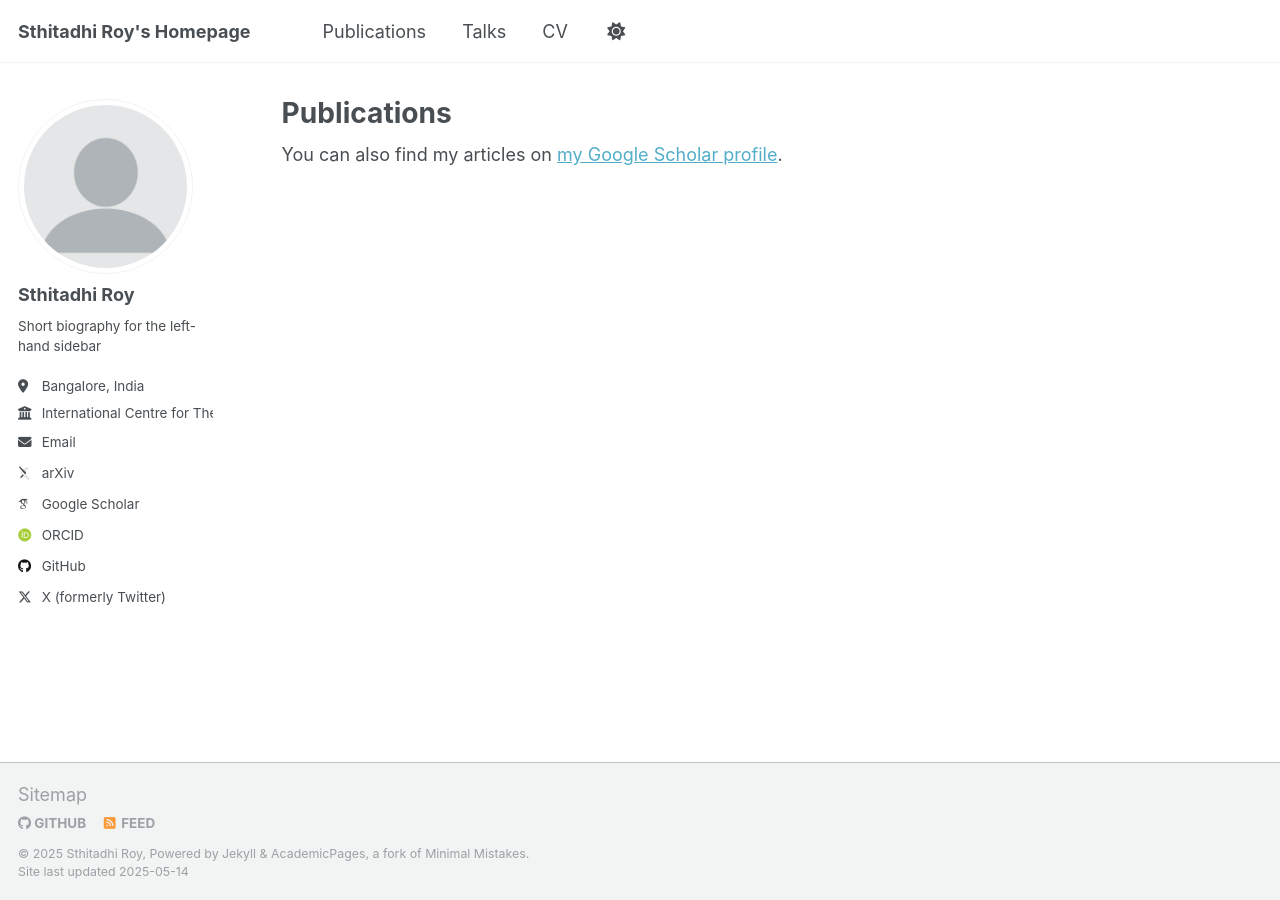
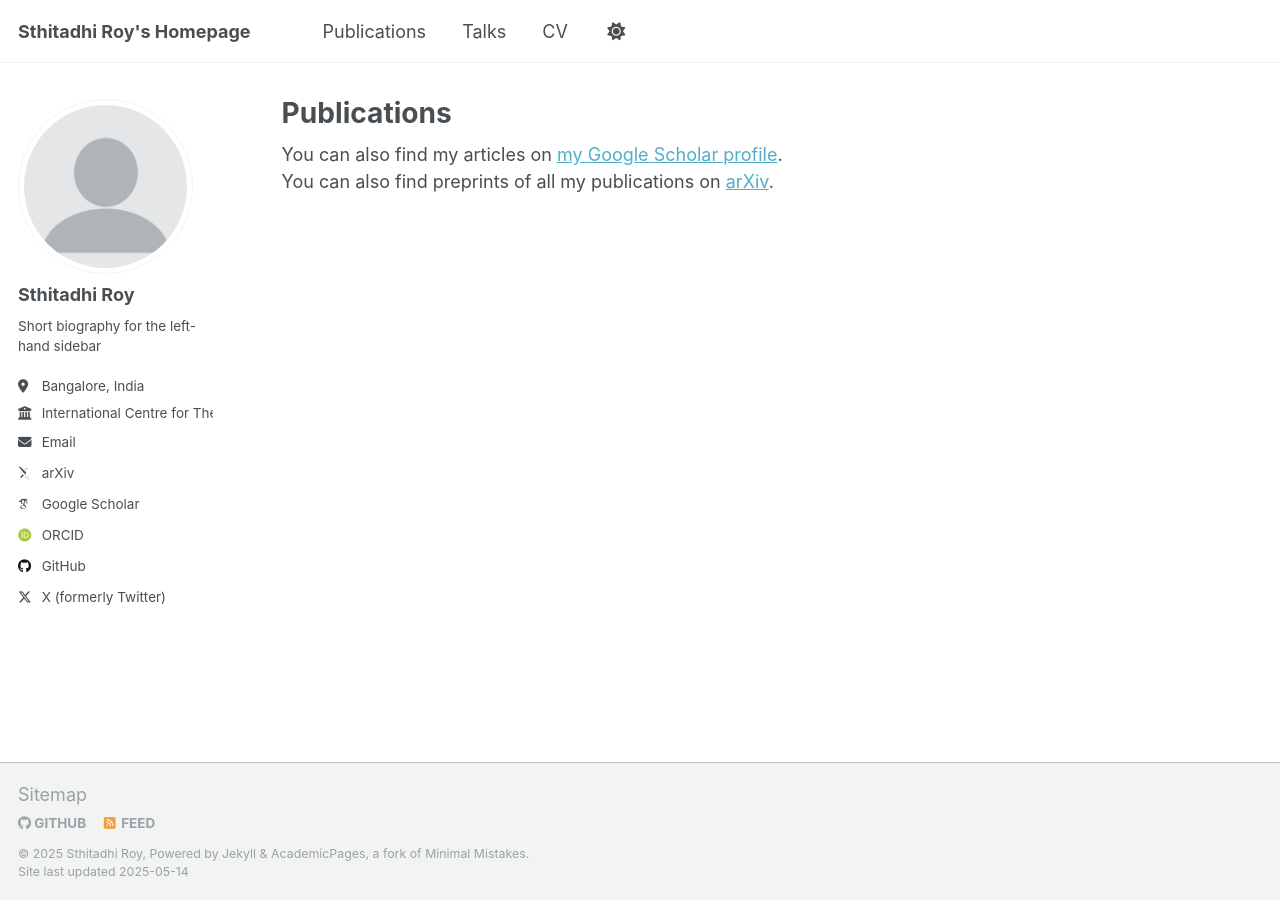
Before and after one commit to sthitadhi-roy/sthitadhi-roy.github.io, a Jekyll site: the page built from _pages/publications.html, in a window 1280 px wide. Built offline with Jekyll 4.4.1, drawn with Linux system fonts in a browser that asks for light colours; some web fonts are replaced.

Commit message:
Update publications.html

```diff
--- a/_pages/publications.html
+++ b/_pages/publications.html
@@ -8,6 +8,12 @@ author_profile: true
 {% if site.author.googlescholar %}
   <div class="wordwrap">You can also find my articles on <a href="{{site.author.googlescholar}}">my Google Scholar profile</a>.</div>
 {% endif %}
+
+{% if site.author.arxiv %}
+  <div class="wordwrap">You can also find preprints of all my publications on <a href="{{site.author.arxiv}}">arXiv</a>.</div>
+{% endif %}
+
+
 
 {% include base_path %}
 
```
